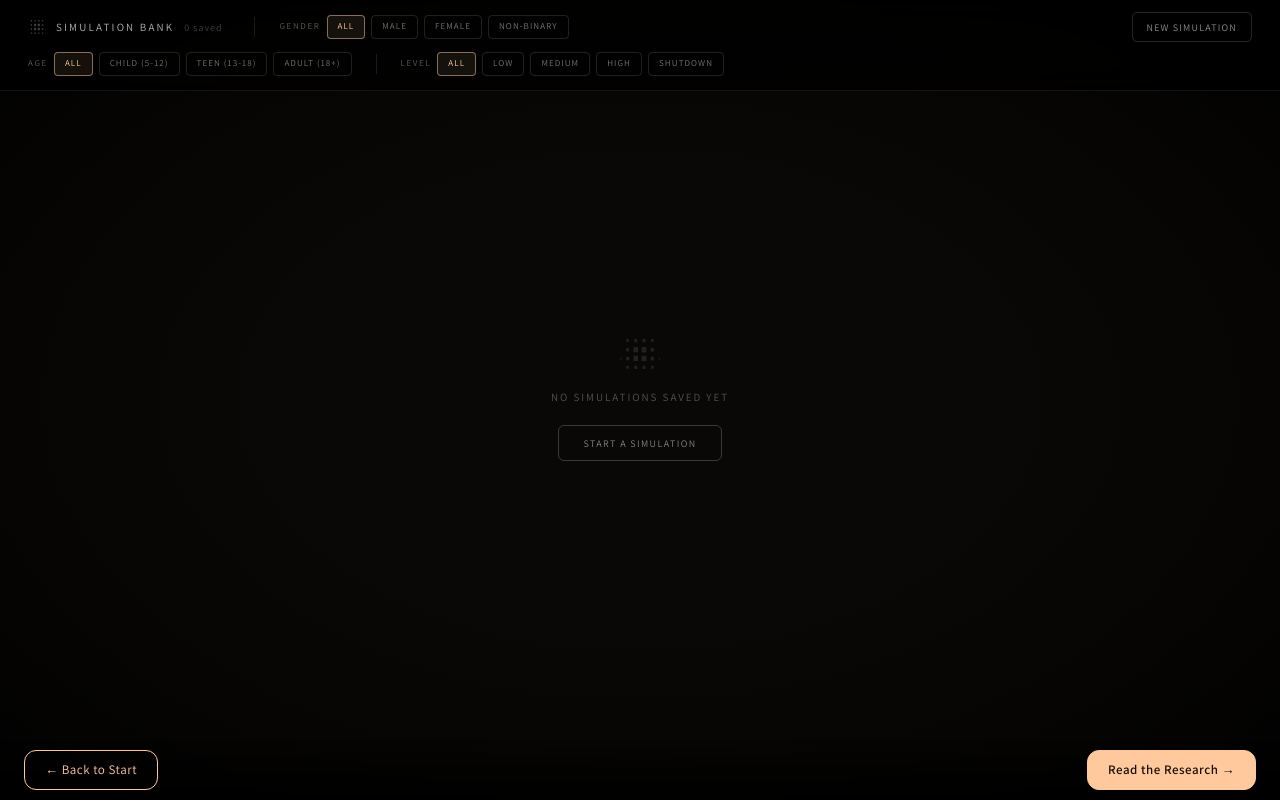
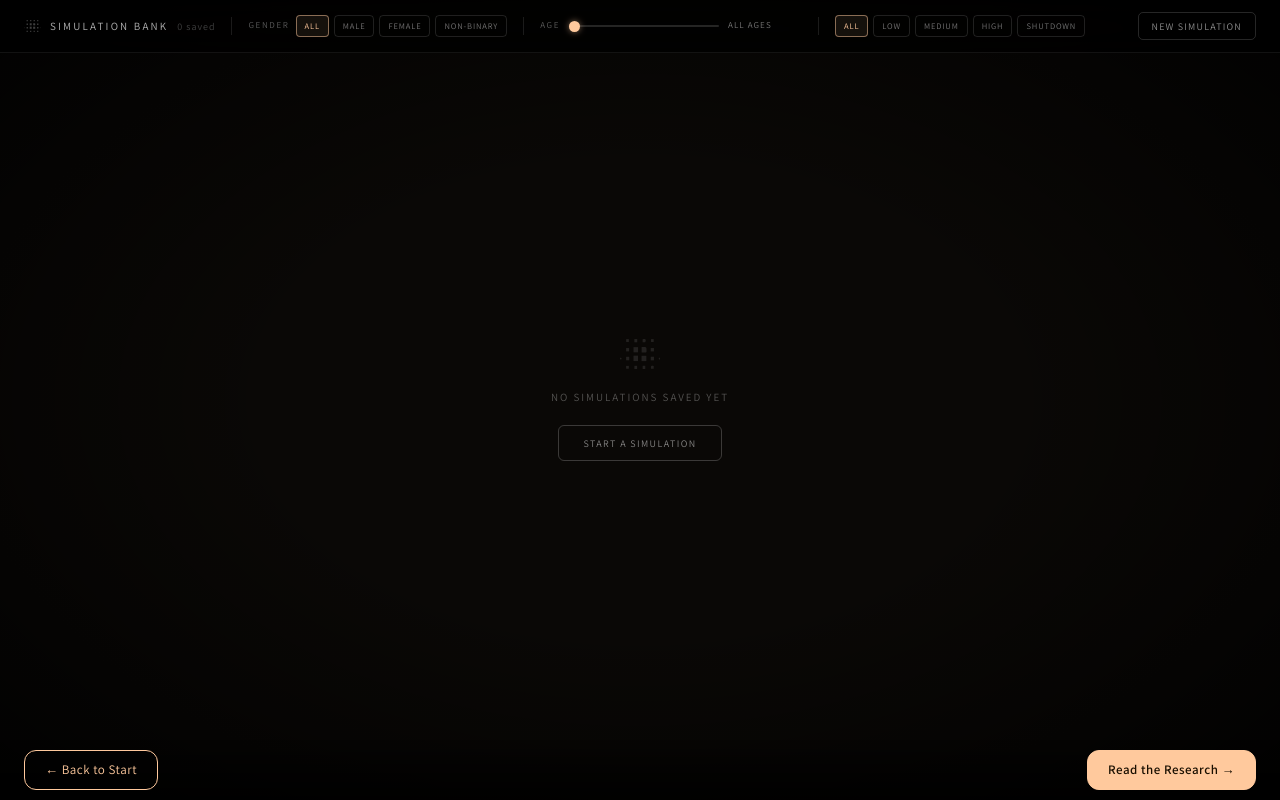
Before and after one commit to maylepek-netizen/aura-simulator, a Next.js app in the folder apps/web/: page /bank in a window 1280 px wide. Built offline with nearby package versions, Linux system fonts and the light colour scheme.

Commit message:
design: collapse bank filter header into one row with age slider
Co-Authored-By: Claude Opus 4.8 (1M context) <noreply@anthropic.com>

```diff
--- a/apps/web/app/bank/page.tsx
+++ b/apps/web/app/bank/page.tsx
@@ -10,11 +10,12 @@ import type { SimulationRecord } from "@/lib/simulationStorage";
 type AgeBand = "All" | "Child" | "Teen" | "Adult";
 type LoadBand = "All" | "Low" | "Medium" | "High" | "Shutdown";
 
-const AGE_BANDS: { key: AgeBand; label: string }[] = [
-  { key: "All", label: "All" },
-  { key: "Child", label: "Child (5-12)" },
-  { key: "Teen", label: "Teen (13-18)" },
-  { key: "Adult", label: "Adult (18+)" },
+// Ordered low→high so the age slider reads left-to-right as increasing age.
+const AGE_BANDS: { key: AgeBand; label: string; sliderLabel: string }[] = [
+  { key: "All", label: "All", sliderLabel: "All ages" },
+  { key: "Child", label: "Child (5-12)", sliderLabel: "Child 5–12" },
+  { key: "Teen", label: "Teen (13-18)", sliderLabel: "Teen 13–18" },
+  { key: "Adult", label: "Adult (18+)", sliderLabel: "Adult 18+" },
 ];
 
 const LOAD_BANDS: LoadBand[] = ["All", "Low", "Medium", "High", "Shutdown"];
@@ -279,6 +280,43 @@ export default function BankPage() {
         @keyframes pageFadeIn { from { opacity: 0; } to { opacity: 1; } }
         .filter-btn { transition: background 0.2s, border-color 0.2s, color 0.2s; }
         .filter-btn:hover { background: rgba(255,255,255,0.08) !important; }
+
+        /* Age slider — thin, minimal, warm accent */
+        .age-slider {
+          -webkit-appearance: none;
+          appearance: none;
+          width: 150px;
+          height: 2px;
+          border-radius: 2px;
+          background: rgba(255,255,255,0.14);
+          outline: none;
+          cursor: pointer;
+          margin: 0;
+        }
+        .age-slider::-webkit-slider-thumb {
+          -webkit-appearance: none;
+          appearance: none;
+          width: 11px; height: 11px;
+          border-radius: 50%;
+          background: #FFC99D;
+          border: none;
+          cursor: pointer;
+          box-shadow: 0 0 6px rgba(255,201,157,0.5);
+          transition: box-shadow 0.2s;
+        }
+        .age-slider::-webkit-slider-thumb:hover { box-shadow: 0 0 10px rgba(255,201,157,0.8); }
+        .age-slider::-moz-range-thumb {
+          width: 11px; height: 11px;
+          border-radius: 50%;
+          background: #FFC99D;
+          border: none;
+          cursor: pointer;
+        }
+        .age-slider::-moz-range-track {
+          height: 2px;
+          border-radius: 2px;
+          background: rgba(255,255,255,0.14);
+        }
       `}</style>
 
       {/* Radial gradient overlay */}
@@ -289,74 +327,79 @@ export default function BankPage() {
         position: "fixed", top: 0, left: 0, right: 0, zIndex: 20,
         background: "rgba(0,0,0,0.72)", backdropFilter: "blur(16px)", WebkitBackdropFilter: "blur(16px)",
         borderBottom: "1px solid rgba(255,255,255,0.07)",
-        display: "flex", flexDirection: "column", gap: 10, padding: "12px 28px 14px",
+        display: "flex", alignItems: "center", gap: 16, flexWrap: "wrap",
+        padding: "12px 24px",
         animation: "pageFadeIn 0.8s ease",
       }}>
-        {/* Row 1 — title + gender + actions */}
-        <div style={{ display: "flex", alignItems: "center", gap: 24 }}>
-          <div style={{ display: "flex", alignItems: "center", gap: 10, marginRight: 8 }}>
-            <img src="/icons/bank.svg" alt="" style={{ width: 18, opacity: 0.6 }} />
-            <span style={{ fontSize: 11, letterSpacing: "0.2em", textTransform: "uppercase", color: "rgba(255,255,255,0.7)" }}>Simulation Bank</span>
-            <span style={{ fontSize: 10, letterSpacing: "0.1em", color: "rgba(255,255,255,0.25)", fontFamily: "var(--font-body)" }}>{records.length} saved</span>
+        {/* Title */}
+        <div style={{ display: "flex", alignItems: "center", gap: 9 }}>
+          <img src="/icons/bank.svg" alt="" style={{ width: 17, opacity: 0.6 }} />
+          <span style={{ fontSize: 11, letterSpacing: "0.2em", textTransform: "uppercase", color: "rgba(255,255,255,0.7)", whiteSpace: "nowrap" }}>Simulation Bank</span>
+          <span style={{ fontSize: 10, letterSpacing: "0.1em", color: "rgba(255,255,255,0.25)", fontFamily: "var(--font-body)", whiteSpace: "nowrap" }}>{records.length} saved</span>
         </div>
 
-          <div style={{ width: 1, height: 20, background: "rgba(255,255,255,0.1)" }} />
+        <div style={{ width: 1, height: 18, background: "rgba(255,255,255,0.1)", flexShrink: 0 }} />
 
-          {/* Gender filter */}
-          <div style={{ display: "flex", alignItems: "center", gap: 6 }}>
-            <span style={{ fontSize: 9, letterSpacing: "0.18em", textTransform: "uppercase", color: "rgba(255,255,255,0.35)" }}>Gender</span>
+        {/* Gender pills */}
+        <div style={{ display: "flex", alignItems: "center", gap: 5 }}>
+          <span style={{ fontSize: 9, letterSpacing: "0.18em", textTransform: "uppercase", color: "rgba(255,255,255,0.35)", marginRight: 1 }}>Gender</span>
           {["All", "Male", "Female", "Non-binary"].map(g => (
             <button key={g} type="button" className="filter-btn" onClick={() => setGenderFilter(g)} style={{
-                height: 24, padding: "0 10px", borderRadius: 4,
+              height: 22, padding: "0 8px", borderRadius: 4,
               border: `1px solid ${genderFilter === g ? "rgba(255,201,157,0.5)" : "rgba(255,255,255,0.12)"}`,
               background: genderFilter === g ? "rgba(255,201,157,0.08)" : "transparent",
-                fontSize: 9, letterSpacing: "0.12em", textTransform: "uppercase",
+              fontSize: 8.5, letterSpacing: "0.1em", textTransform: "uppercase",
               color: genderFilter === g ? "#FFC99D" : "rgba(255,255,255,0.45)",
-                cursor: "pointer",
+              cursor: "pointer", whiteSpace: "nowrap",
             }}>{g}</button>
           ))}
         </div>
 
-          <div style={{ marginLeft: "auto", display: "flex", gap: 8 }}>
-            <button type="button" className="filter-btn" onClick={() => navigate("/chat")} style={{ height: 30, padding: "0 14px", borderRadius: 5, border: "1px solid rgba(255,255,255,0.15)", background: "transparent", fontSize: 10, letterSpacing: "0.12em", textTransform: "uppercase", color: "rgba(255,255,255,0.55)", cursor: "pointer" }}>
-              New Simulation
-            </button>
-          </div>
+        <div style={{ width: 1, height: 18, background: "rgba(255,255,255,0.1)", flexShrink: 0 }} />
+
+        {/* Age slider — snaps to the four bands */}
+        <div style={{ display: "flex", alignItems: "center", gap: 9 }}>
+          <span style={{ fontSize: 9, letterSpacing: "0.18em", textTransform: "uppercase", color: "rgba(255,255,255,0.35)" }}>Age</span>
+          <input
+            type="range"
+            className="age-slider"
+            min={0}
+            max={AGE_BANDS.length - 1}
+            step={1}
+            value={AGE_BANDS.findIndex(b => b.key === ageFilter)}
+            onChange={(e) => setAgeFilter(AGE_BANDS[Number(e.target.value)].key)}
+            aria-label="Filter by age band"
+          />
+          <span style={{
+            fontSize: 9, letterSpacing: "0.12em", textTransform: "uppercase",
+            color: ageFilter === "All" ? "rgba(255,255,255,0.45)" : "#FFC99D",
+            whiteSpace: "nowrap", minWidth: 74, fontFamily: "var(--font-body)",
+          }}>
+            {AGE_BANDS.find(b => b.key === ageFilter)?.sliderLabel}
+          </span>
         </div>
 
-        {/* Row 2 — age band + anxiety/sensory level */}
-        <div style={{ display: "flex", alignItems: "center", gap: 24, flexWrap: "wrap" }}>
-          {/* Age band */}
-          <div style={{ display: "flex", alignItems: "center", gap: 6 }}>
-            <span style={{ fontSize: 9, letterSpacing: "0.18em", textTransform: "uppercase", color: "rgba(255,255,255,0.35)" }}>Age</span>
-            {AGE_BANDS.map(({ key, label }) => (
-              <button key={key} type="button" className="filter-btn" onClick={() => setAgeFilter(key)} style={{
-                height: 24, padding: "0 10px", borderRadius: 4,
-                border: `1px solid ${ageFilter === key ? "rgba(255,201,157,0.5)" : "rgba(255,255,255,0.12)"}`,
-                background: ageFilter === key ? "rgba(255,201,157,0.08)" : "transparent",
-                fontSize: 9, letterSpacing: "0.12em", textTransform: "uppercase",
-                color: ageFilter === key ? "#FFC99D" : "rgba(255,255,255,0.45)",
-                cursor: "pointer",
-              }}>{label}</button>
+        <div style={{ width: 1, height: 18, background: "rgba(255,255,255,0.1)", flexShrink: 0 }} />
+
+        {/* Level pills — label dropped to save width */}
+        <div style={{ display: "flex", alignItems: "center", gap: 5 }}>
+          {LOAD_BANDS.map(b => (
+            <button key={b} type="button" className="filter-btn" onClick={() => setLoadFilter(b)} style={{
+              height: 22, padding: "0 8px", borderRadius: 4,
+              border: `1px solid ${loadFilter === b ? "rgba(255,201,157,0.5)" : "rgba(255,255,255,0.12)"}`,
+              background: loadFilter === b ? "rgba(255,201,157,0.08)" : "transparent",
+              fontSize: 8.5, letterSpacing: "0.1em", textTransform: "uppercase",
+              color: loadFilter === b ? "#FFC99D" : "rgba(255,255,255,0.45)",
+              cursor: "pointer", whiteSpace: "nowrap",
+            }}>{b}</button>
           ))}
         </div>
 
-          <div style={{ width: 1, height: 20, background: "rgba(255,255,255,0.1)" }} />
-
-          {/* Anxiety / sensory level */}
-          <div style={{ display: "flex", alignItems: "center", gap: 6 }}>
-            <span style={{ fontSize: 9, letterSpacing: "0.18em", textTransform: "uppercase", color: "rgba(255,255,255,0.35)" }}>Level</span>
-            {LOAD_BANDS.map(b => (
-              <button key={b} type="button" className="filter-btn" onClick={() => setLoadFilter(b)} style={{
-                height: 24, padding: "0 10px", borderRadius: 4,
-                border: `1px solid ${loadFilter === b ? "rgba(255,201,157,0.5)" : "rgba(255,255,255,0.12)"}`,
-                background: loadFilter === b ? "rgba(255,201,157,0.08)" : "transparent",
-                fontSize: 9, letterSpacing: "0.12em", textTransform: "uppercase",
-                color: loadFilter === b ? "#FFC99D" : "rgba(255,255,255,0.45)",
-                cursor: "pointer",
-              }}>{b}</button>
-            ))}
-          </div>
+        {/* New Simulation — far right */}
+        <div style={{ marginLeft: "auto", display: "flex", gap: 8 }}>
+          <button type="button" className="filter-btn" onClick={() => navigate("/chat")} style={{ height: 28, padding: "0 13px", borderRadius: 5, border: "1px solid rgba(255,255,255,0.15)", background: "transparent", fontSize: 10, letterSpacing: "0.12em", textTransform: "uppercase", color: "rgba(255,255,255,0.55)", cursor: "pointer", whiteSpace: "nowrap" }}>
+            New Simulation
+          </button>
         </div>
       </div>
 
@@ -376,7 +419,7 @@ export default function BankPage() {
           position: "absolute",
           width: 3000, height: 2000,
           left: offset.x,
-          top: offset.y + 100, // clears the two-row filter bar
+          top: offset.y + 64, // clears the single-row filter bar
           transform: `scale(${scale})`,
           transformOrigin: "0 0",
           transition: dragging.current || pinchDist.current != null ? "none" : "transform 0.1s, left 0.05s, top 0.05s",
@@ -413,7 +456,7 @@ export default function BankPage() {
       {/* Drag hint — near the top, fades 3s after the first drag */}
       {!loading && records.length > 0 && (
         <div style={{
-          position: "fixed", top: 116, left: "50%", transform: "translateX(-50%)",
+          position: "fixed", top: 78, left: "50%", transform: "translateX(-50%)",
           display: "flex", alignItems: "center", gap: 8,
           fontFamily: "var(--font-body)",
           fontSize: 11, letterSpacing: "0.16em", textTransform: "uppercase",
```
Lines whose indentation alone changed are shown as unchanged.
